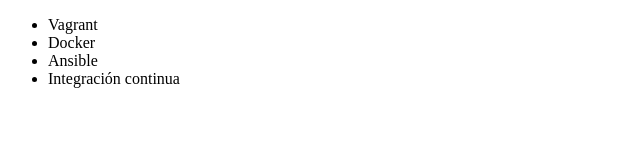
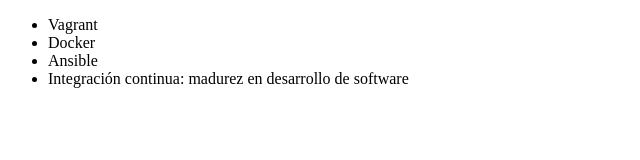
Before and after one commit to carabajalagustin753/Alura-git, a plain HTML site: page Index.html in a window 1280 px wide. Shown: the whole page, without its empty margins (0-640 px from the left). Drawn offline with Linux system fonts and the light colour scheme.

Commit message:
renombrando curso de integracion continua

```diff
--- a/Index.html
+++ b/Index.html
@@ -10,7 +10,7 @@
           <li> Vagrant </li>
           <li> Docker </li>
           <li> Ansible </li>
-          <li> Integración continua </li>
+          <li> Integración continua: madurez en desarrollo de software </li>
           </ul>
      </body>
 </html>
```
